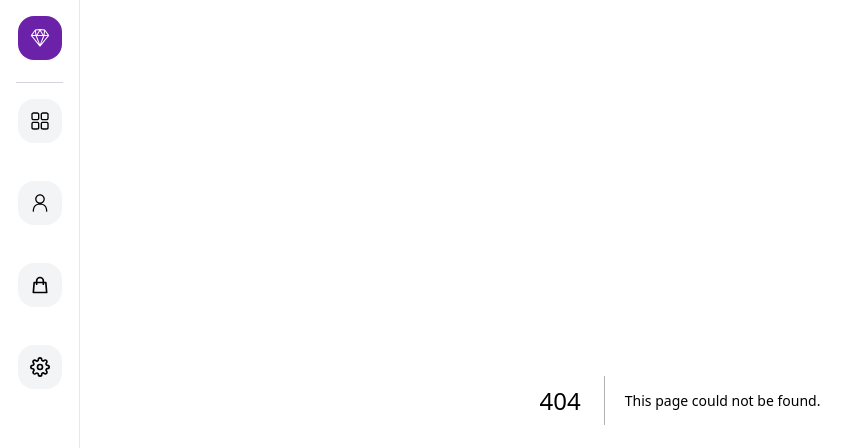
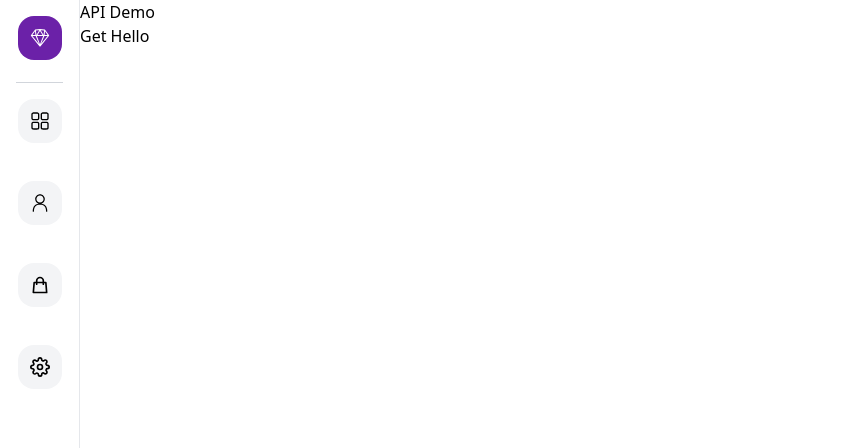
Before and after one commit to Rishi-Mishra0704/next_dashboard, a Next.js app: page /api-demo/1 in a window 1280 px wide. Before the commit this address had no page. Shown: the top 448 px of the page, without its empty margins (0-865 px from the left). Built offline with nearby package versions, Linux system fonts and the light colour scheme.

Commit message:
add api demo

```diff
--- /dev/null
+++ b/src/app/api-demo/[id]/page.tsx
@@ -0,0 +1,24 @@
+"use client";
+import React, { useState } from "react";
+
+const Page = () => {
+  const [getHelloData, setGetHelloData] = useState<string>("");
+  const [id, setId] = useState<number>(1); // Add a new state variable to store the ID of the hello message
+  const getHello = async () => {
+    // Fetch data from /api/hello , no need to specify the domain since it's going to be the same domain
+    const res = await fetch(`/apis/hello/${id}`); // Change the URL to /apis/hello/1
+    const data = await res.json();
+    setGetHelloData(data.message);
+    setId(id + 1); // Increment the ID by 1
+  };
+
+  return (
+    <div>
+      <h1>API Demo</h1>
+      <button onClick={getHello}>Get Hello</button>
+      <div>{getHelloData}</div>
+    </div>
+  );
+};
+
+export default Page;
--- /dev/null
+++ b/src/app/api-demo/page.tsx
@@ -0,0 +1,21 @@
+"use client";
+import React, { useState } from "react";
+
+const Page = () => {
+  const [getHelloData, setGetHelloData] = useState<string>("");
+  const getHello = async () => {
+    // Fetch data from /api/hello , no need to specify the domain since it's going to be the same domain
+    const res = await fetch("/apis/hello");
+    const data = await res.json();
+    setGetHelloData(data.message);
+  };
+  return (
+    <div>
+      <h1>API Demo</h1>
+      <button onClick={getHello}>Get Hello</button>
+      <div>{getHelloData}</div>
+    </div>
+  );
+};
+
+export default Page;
--- /dev/null
+++ b/src/app/apis/hello/[id]/route.ts
@@ -0,0 +1,8 @@
+import { NextRequest, NextResponse } from "next/server";
+
+export const GET = async (req: Request) => {
+  const id  = req.url.split('hello/')[1];
+  return new NextResponse(JSON.stringify({
+    message: `Hello from the API ${id}`
+  }));
+};
--- /dev/null
+++ b/src/app/apis/hello/route.ts
@@ -0,0 +1,7 @@
+import { NextRequest, NextResponse } from "next/server";
+
+export const GET = async (req: Request) => {
+  return new NextResponse(JSON.stringify({
+    message: "Hello from the API"
+  }));
+};
```
